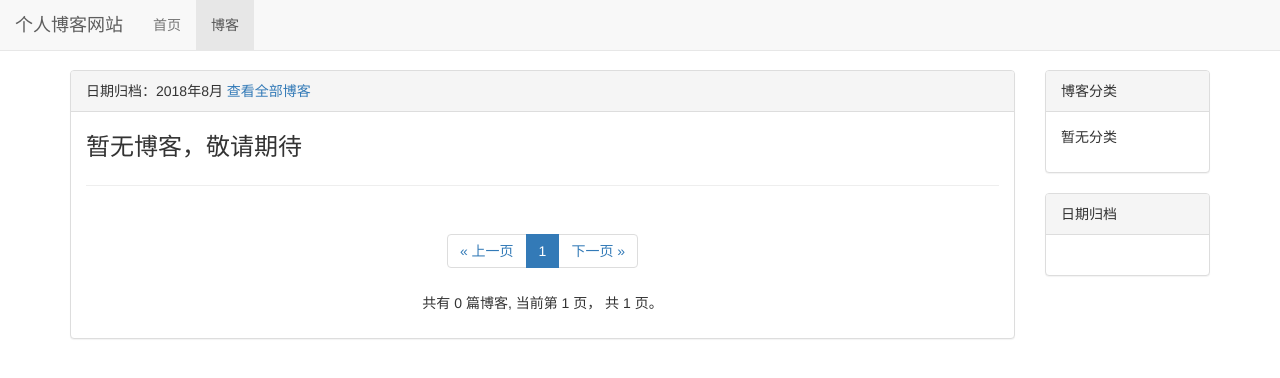
After one commit to able8/Django-Course, a Django app: page /blog/date/2018/08 in a window 1280 px wide. The commit adds this page. Shown: the top 378 px of the page. Run offline with Django 3.2, Linux system fonts and the light colour scheme; data that the repository does not hold is empty; some libraries are stand-ins or nearby versions.

Commit message:
p15 按月份归档

```diff
--- a/mysite/blog/templates/blog/blog_list.html
+++ b/mysite/blog/templates/blog/blog_list.html
@@ -99,6 +99,19 @@
                             </ul>
                         </div>
                     </div>
+
+                    <div class="panel panel-default">
+                        <div class="panel-heading">日期归档</div>
+                            <div class="panel-body">
+                            <ul>
+                                {% for blog_date in blog_dates  %}
+                                <a href="{% url 'blogs_with_date' blog_date.year blog_date.month %}">
+                                <li>{{ blog_date | date:'Y年m月' }}</li>
+                                </a>
+                                {% endfor %}
+                            </ul>
+                            </div>
+                    </div>
             </div>
         </div>
     </div>
--- /dev/null
+++ b/mysite/blog/templates/blog/blogs_with_date.html
@@ -0,0 +1,7 @@
+{% extends "blog/blog_list.html" %}
+{% block title %} 个人博客网站 {% endblock title %}
+
+{% block blog_list_tilte %}
+    日期归档：{{ blogs_with_date }}
+    <a href="{% url 'blog_list' %}">查看全部博客</a>
+{% endblock blog_list_tilte %}
--- a/mysite/blog/urls.py
+++ b/mysite/blog/urls.py
@@ -7,4 +7,5 @@ urlpatterns = [
     path('', views.blog_list, name='blog_list'),
     path('<int:blog_pk>', views.blog_detail, name='blog_detail'),
     path('type/<int:blog_type_pk>', views.blogs_with_type, name='blogs_with_type'),
+    path('date/<int:year>/<int:month>', views.blogs_with_date, name='blogs_with_date'),
 ]
--- a/mysite/blog/views.py
+++ b/mysite/blog/views.py
@@ -30,6 +30,7 @@ def blog_list(request):
     context['page_of_blogs'] = page_of_blogs
     context['page_range'] = page_range
     context['blog_types'] = BlogType.objects.all()
+    context['blog_dates'] = Blog.objects.dates('created_time', 'month', order='DESC')
     # context['blogs_count'] = Blog.objects.all().count
     return render_to_response('blog/blog_list.html', context)
 
@@ -71,4 +72,36 @@ def blogs_with_type(request, blog_type_pk):
     context['blog_type'] = blog_type
     context['page_of_blogs'] = page_of_blogs
     context['page_range'] = page_range
+    context['blog_dates'] = Blog.objects.dates('created_time', 'month', order='DESC')
     return render_to_response('blog/blogs_with_type.html', context)
+
+def blogs_with_date(request, year, month):
+    blogs_all_list = Blog.objects.filter(created_time__year=year, created_time__month=month)
+
+    paginator = Paginator(blogs_all_list, settings.EACH_PAGE_BLOGS_NUMBER) # 每2篇进行分页
+    # print(dir(paginator))
+    page_num = request.GET.get('page', 1) # 获取url的页面参数（GET请求）
+    page_of_blogs = paginator.get_page(page_num)
+    current_page_num = page_of_blogs.number # 获取当前页码
+    # 获取当前页的前后2页的页码范围
+    page_range = [x for x in range(current_page_num - 2, current_page_num + 3) if x in paginator.page_range ]
+
+    # 加上省略号间隔页码
+    if page_range[0] - 1 >= 2:
+        page_range.insert(0, '...')
+    if paginator.num_pages - page_range[-1] >= 2:
+        page_range.append('...')
+    # 加上首页和尾页
+    if page_range[0] != 1:
+        page_range.insert(0, 1)
+    if page_range[-1] != paginator.num_pages:
+        page_range.append(paginator.num_pages)
+
+    context = {}
+    context['blogs_with_date'] = '%s年%s月' % (year, month)
+    context['blogs'] = page_of_blogs
+    context['blog_types'] = BlogType.objects.all()
+    context['page_of_blogs'] = page_of_blogs
+    context['page_range'] = page_range
+    context['blog_dates'] = Blog.objects.dates('created_time', 'month', order='DESC')
+    return render_to_response('blog/blogs_with_date.html', context)
--- a/mysite/static/base.css
+++ b/mysite/static/base.css
@@ -5,6 +5,10 @@
 
 body {
     margin-top: 70px!important;
+}
+
+ul {
+    list-style: none;
 }
 /* div.nav{
     background-color: #eee;
```
Also changed, not shown: README.md.
